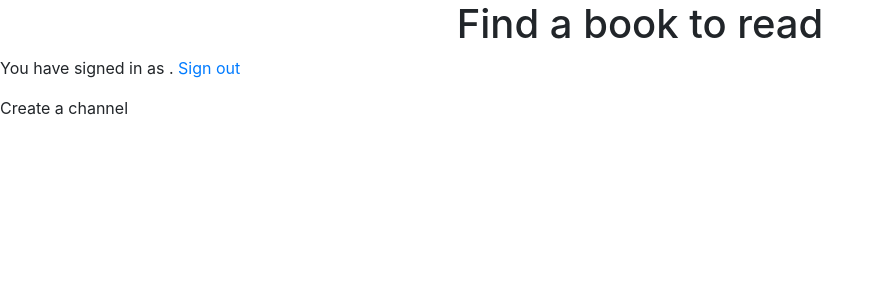
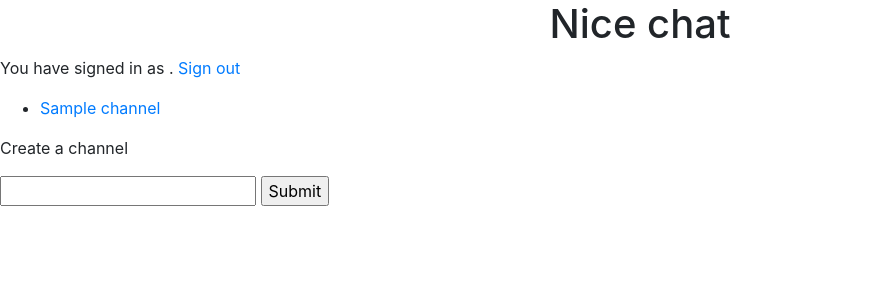
Before and after one commit to asomarov/Project2, a Flask app: template templates/signin.html in a window 1280 px wide. Shown: the top 300 px of the page, without its empty margins (0-884 px from the left). Run offline with Flask 2, Linux system fonts and the light colour scheme; the template is opened without the code that fills it: most values are stand-ins (such as "Sample title", 1, 10 or a date in 2020); some libraries are stand-ins or nearby versions.

Commit message:
Added create a channel route, but app doesn't see channel_succes template

```diff
--- a/application.py
+++ b/application.py
@@ -16,18 +16,22 @@ def index():
 def signin():
     username = request.form.get("username")
 
-    return render_template("signin.html")
+    return render_template("signin.html", channels=channels)
 
-#@app.route("/<string:channel>")
-#def channel(channel):
-#    channel_name = request.form.get("channel_name")
-#    flag = False
-#    for item in channels:
-#        if channel_name == item:
-#            flag = True
-#    if flag is False:
-#        channels.append(channel_name)
-#    else:
-#        return render_template("error.html", message="This name of channel is not available")
+@app.route("/create_channel", methods=["POST"])
+def create_channel():
+    channel_name = request.form.get("channel_name")
+    flag = False
+    for item in channels:
+        if channel_name == item:
+            flag = True
+    if flag is False:
+        channels.append(channel_name)
+    else:
+        return render_template("error.html", message="This name of channel is not available")
 
-#    return render_template("channel.html", channel=channel_name)
+    return render_template("channel_succes.html", message="Your channel has been created", channel_name=channel_name)
+
+@app.route("/<string:channel_name>")
+def channel(channel_name):
+    return render_template("channel.html")
--- a/templates/registration_success.html
+++ b/templates/channel_succes.html
@@ -1,11 +1,11 @@
 {% extends "layout.html" %}
 
 {% block heading %}
-  Registration successful
+  {{ message }}
 {% endblock %}
 
 {% block body %}
-  <p> {{ message }}</p>
+  <p> Go to your channel <a href="{{ url_for('channel', channel_name = channel_name) }}"> {{ channel_name }}</a> </p>
 
   <a href="{{ url_for('index') }}">Go home</a>
 {% endblock %}
--- a/templates/signin.html
+++ b/templates/signin.html
@@ -1,7 +1,7 @@
 {% extends "layout.html" %}
 
 {% block heading %}
-    Find a book to read
+    Nice chat
     <script src="{{ url_for('static', filename='username.js') }}"></script>
 {% endblock %}
 
@@ -11,12 +11,23 @@
       <a href="{{ url_for('index') }}">Sign out</a>
     </p>
     <p id="channels">
-
+      <ul>
+        {% for channel in channels %}
+          <li>
+            <a href="{{ url_for('channel', channel_name = channel_name) }}">
+            {{ channel }}
+            </a>
+          </li>
+        {% endfor %}
+      </ul>
     </p>
     <p>
       Create a channel
     </p>
-
+    <form class="" action="{{ url_for('create_channel') }}" method="post">
+      <input type="text" name="channel_name" value="">
+      <input type="submit" name="" value="Submit">
+    </form>
 
 
 {% endblock %}
```
